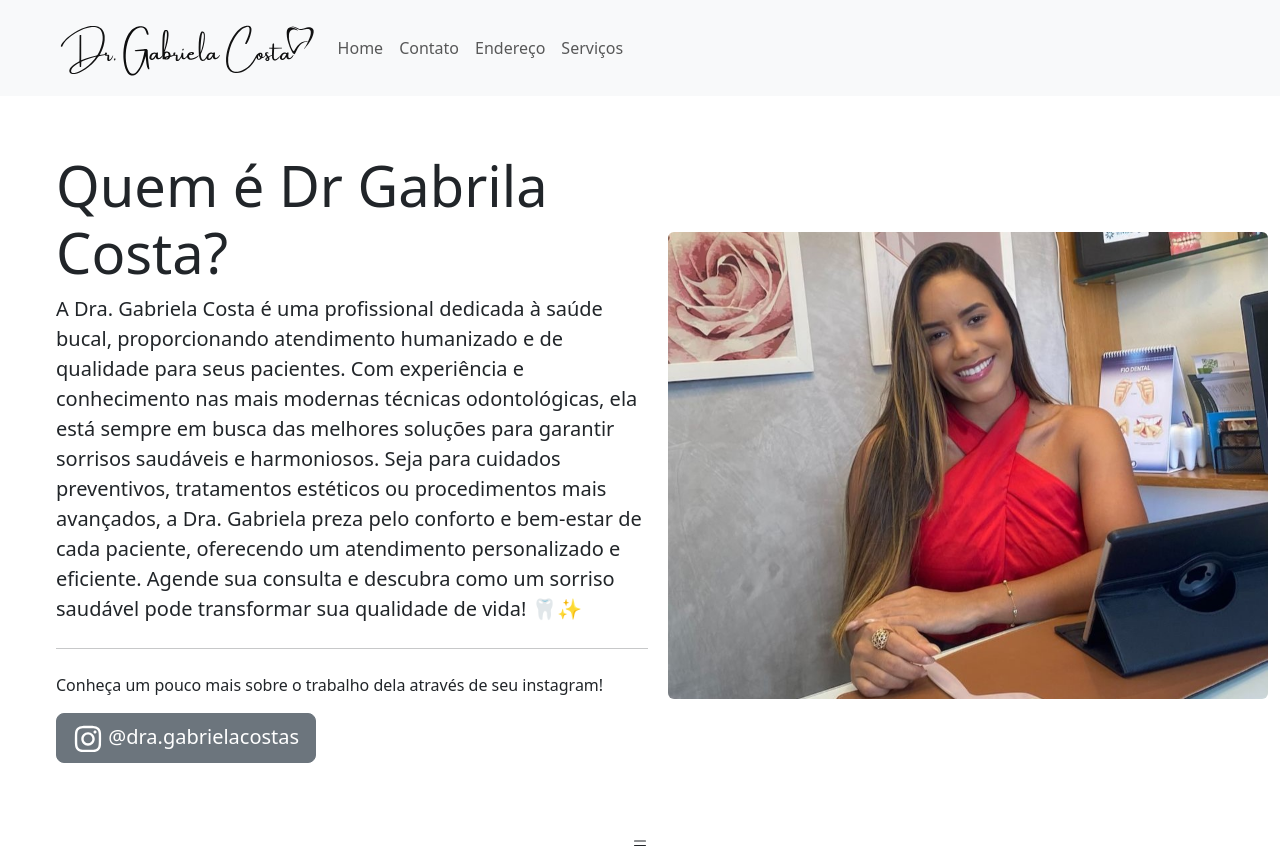
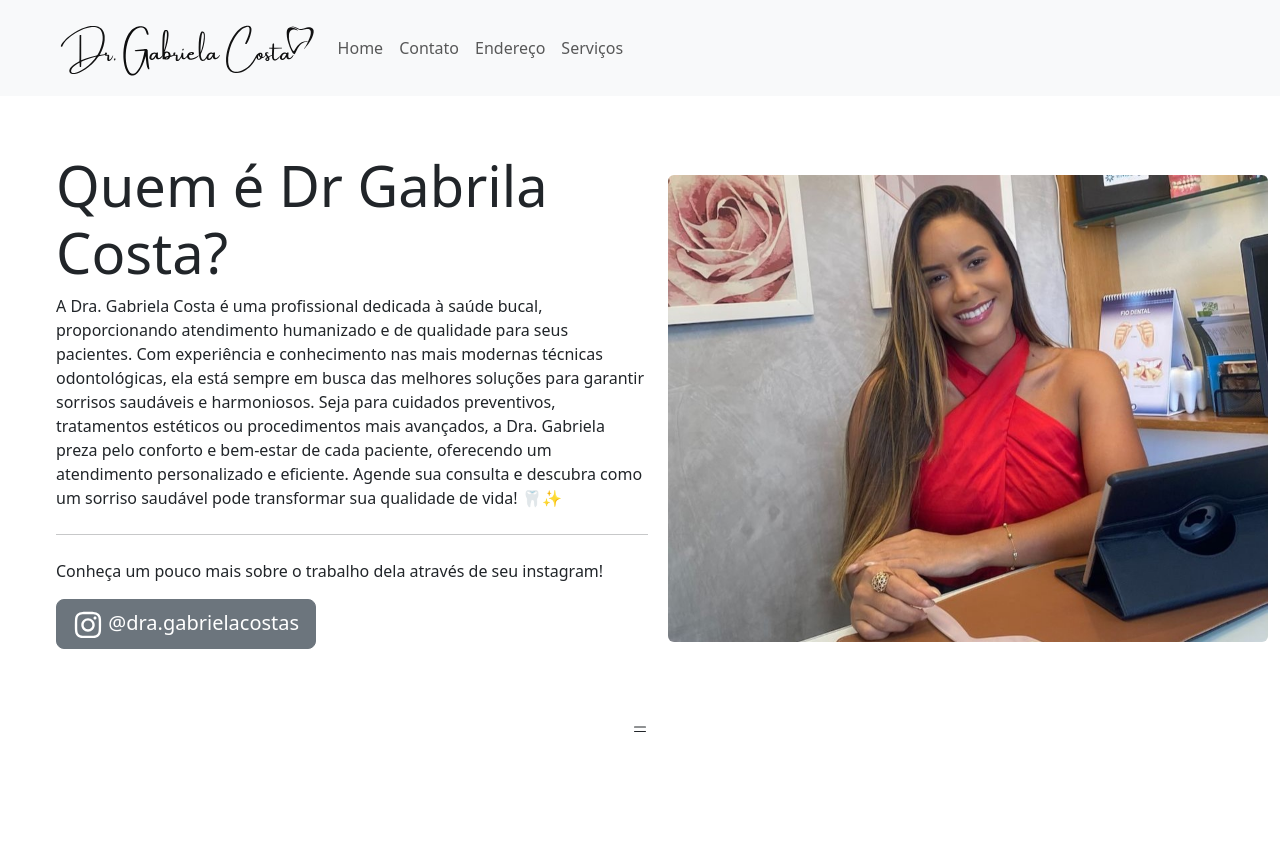
Before and after one commit to Juliowk/Dr-Gabriela-Costa, a React (Vite) app: page / in a window 1280 px wide. After the commit the page ends 800 px from the top, so only its background shows below. Built offline with nearby package versions, Linux system fonts and the light colour scheme.

Commit message:
refactor: font size correction

```diff
--- a/src/components/Home/desktop.tsx
+++ b/src/components/Home/desktop.tsx
@@ -10,7 +10,7 @@ const HomeComponentDesktop = () => {
           <Col className="ms-5 p-2 d-flex justify-content-center align-items-center">
             <div className="jumbotron">
               <h1 className="display-4">Quem é Dr Gabrila Costa?</h1>
-              <p className="lead">
+              <p className="lead fs-6">
                 A Dra. Gabriela Costa é uma profissional dedicada à saúde bucal,
                 proporcionando atendimento humanizado e de qualidade para seus
                 pacientes. Com experiência e conhecimento nas mais modernas
```
